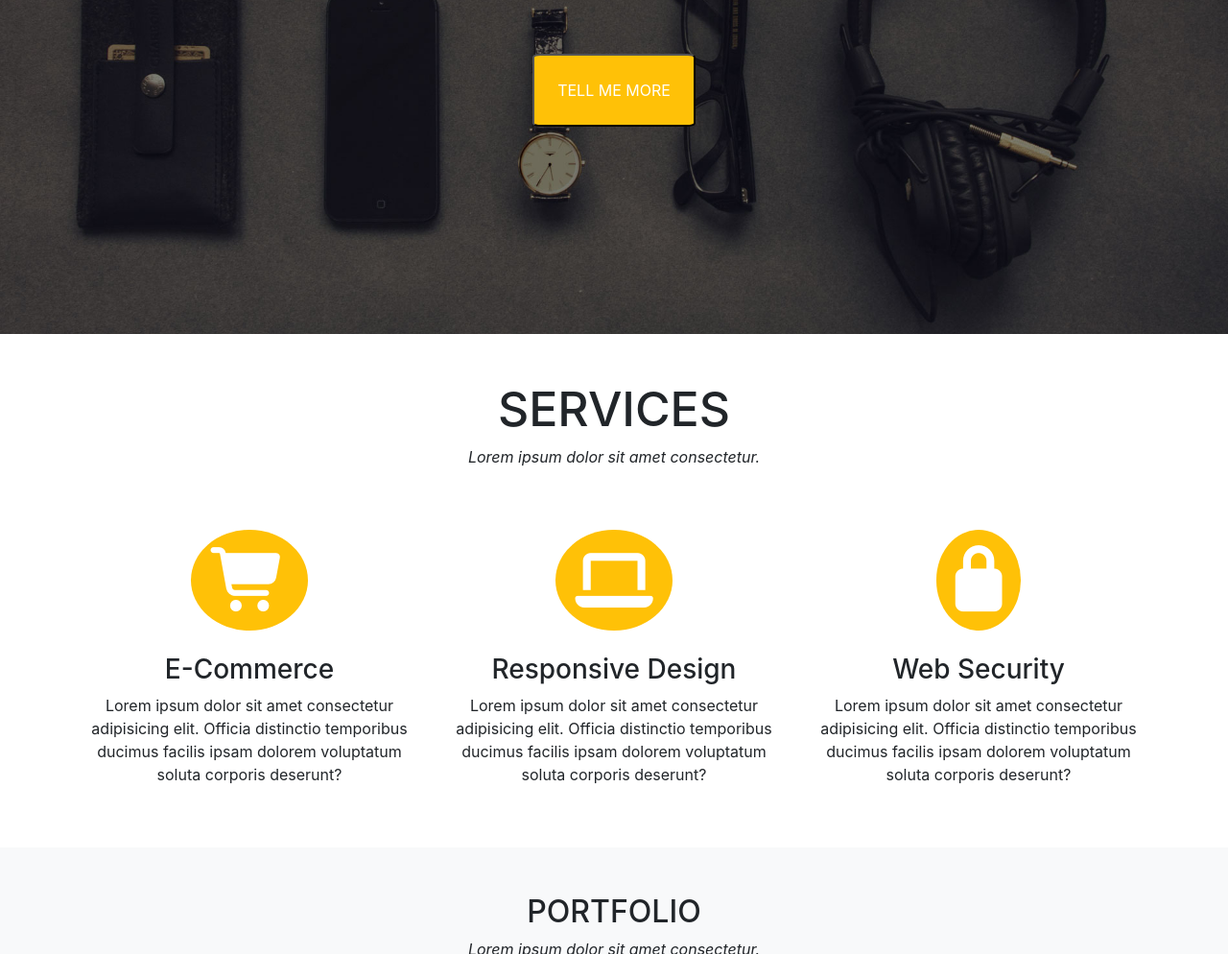
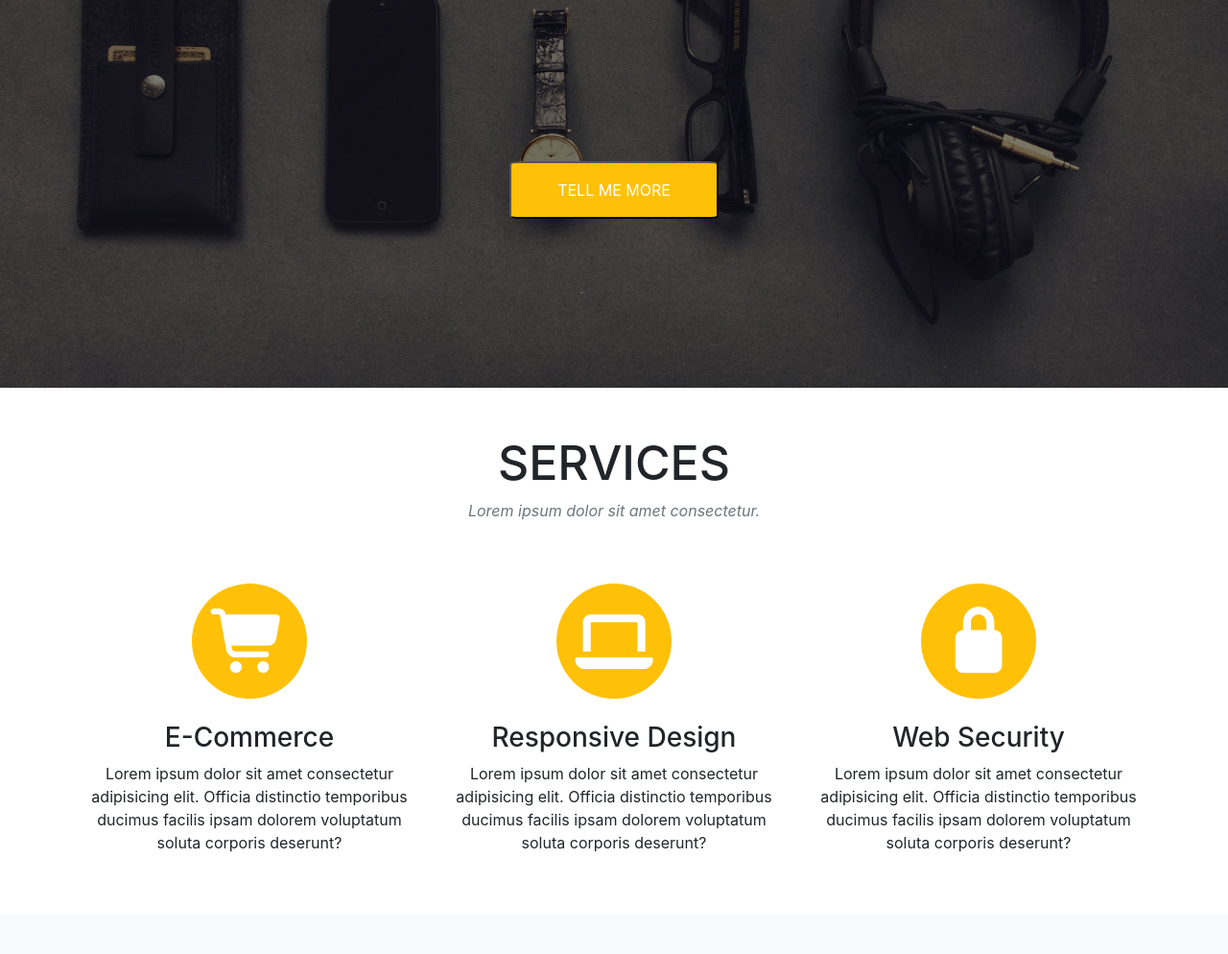
Before and after one commit to NathanZog/EntrainementRevisionBootstrap, a website: page index.html in a window 1280 px wide. Shown: the part 440-1434 px from the top of the page at 96% size. Drawn offline with nearby package versions, Linux system fonts and the light colour scheme.

Commit message:
dernieres modifs

```diff
--- a/index.html
+++ b/index.html
@@ -39,7 +39,7 @@
             </div>
         </nav>
         <div class="row1">
-            <div class="col-12 text-white mt-5">
+            <div class="col-12 text-white mt-6">
                 <h2 class=" d-flex justify-content-center">Welcome to Our Studio !</h2>
             </div>
             <div class="col-12 text-white">
@@ -47,7 +47,7 @@
             </div>
             <div class="button d-flex justify-content-center">
                 <div class="pb-6">
-                    <button class="bg-warning text-white mt-6 mb-4 p-4">TELL ME MORE</button>
+                    <button class="bg-warning text-white mt-6 mb-7 px-5 py-3">TELL ME MORE</button>
                 </div>
             </div>
         </div>
@@ -64,19 +64,19 @@
         </div>
         <div class="row mt-5 mb-5">
             <div class="col-4 d-flex flex-column align-items-center">
-                <i class="fas fa-shopping-cart mb-4"></i>
+                <i class="fas fa-shopping-cart mb-4 d-flex justify-content-center align-items-center"></i>
                 <h3>E-Commerce</h3>
                 <p>Lorem ipsum dolor sit amet consectetur adipisicing elit. Officia distinctio temporibus ducimus
                     facilis ipsam dolorem voluptatum soluta corporis deserunt?</p>
             </div>
             <div class="col-4 d-flex flex-column align-items-center">
-                <i class="fas fa-laptop mb-4"></i>
+                <i class="fas fa-laptop mb-4 d-flex justify-content-center align-items-center"></i>
                 <h3>Responsive Design</h3>
                 <p>Lorem ipsum dolor sit amet consectetur adipisicing elit. Officia distinctio temporibus ducimus
                     facilis ipsam dolorem voluptatum soluta corporis deserunt?</p>
             </div>
             <div class="col-4 d-flex flex-column align-items-center">
-                <i class="fas fa-lock mb-4"></i>
+                <i class="fas fa-lock mb-4 d-flex justify-content-center align-items-center"></i>
                 <h3>Web Security</h3>
                 <p>Lorem ipsum dolor sit amet consectetur adipisicing elit. Officia distinctio temporibus ducimus
                     facilis ipsam dolorem voluptatum soluta corporis deserunt?</p>
--- a/src/scss/_variables.scss
+++ b/src/scss/_variables.scss
@@ -1 +1 @@
-$spacers : (6 : 1rem*12,)
+$spacers : (6 : 1rem*11,);
--- a/src/scss/modules/_section1.scss
+++ b/src/scss/modules/_section1.scss
@@ -7,12 +7,15 @@
             }
             p{
                 font-style: italic;
+                color : $secondary;
             }
         }
     }
     .row{
         .col-4{
             i{
+                height: 120px;
+                width: 120px;
                 font-size: 65px;
                 border-radius: 50%;
                 padding: 20px;
--- a/src/scss/modules/_section2.scss
+++ b/src/scss/modules/_section2.scss
@@ -4,6 +4,7 @@
         width: 100%;
         p{
             font-style: italic;
+            color: $secondary;
         }
     }
     .row{
@@ -18,6 +19,7 @@
                 text-align: center;
                 p{
                     font-style: italic;
+                    color: $secondary;
                 }
             }
         }
```
Also changed, not shown: public/css/app.css, 1 other file.
